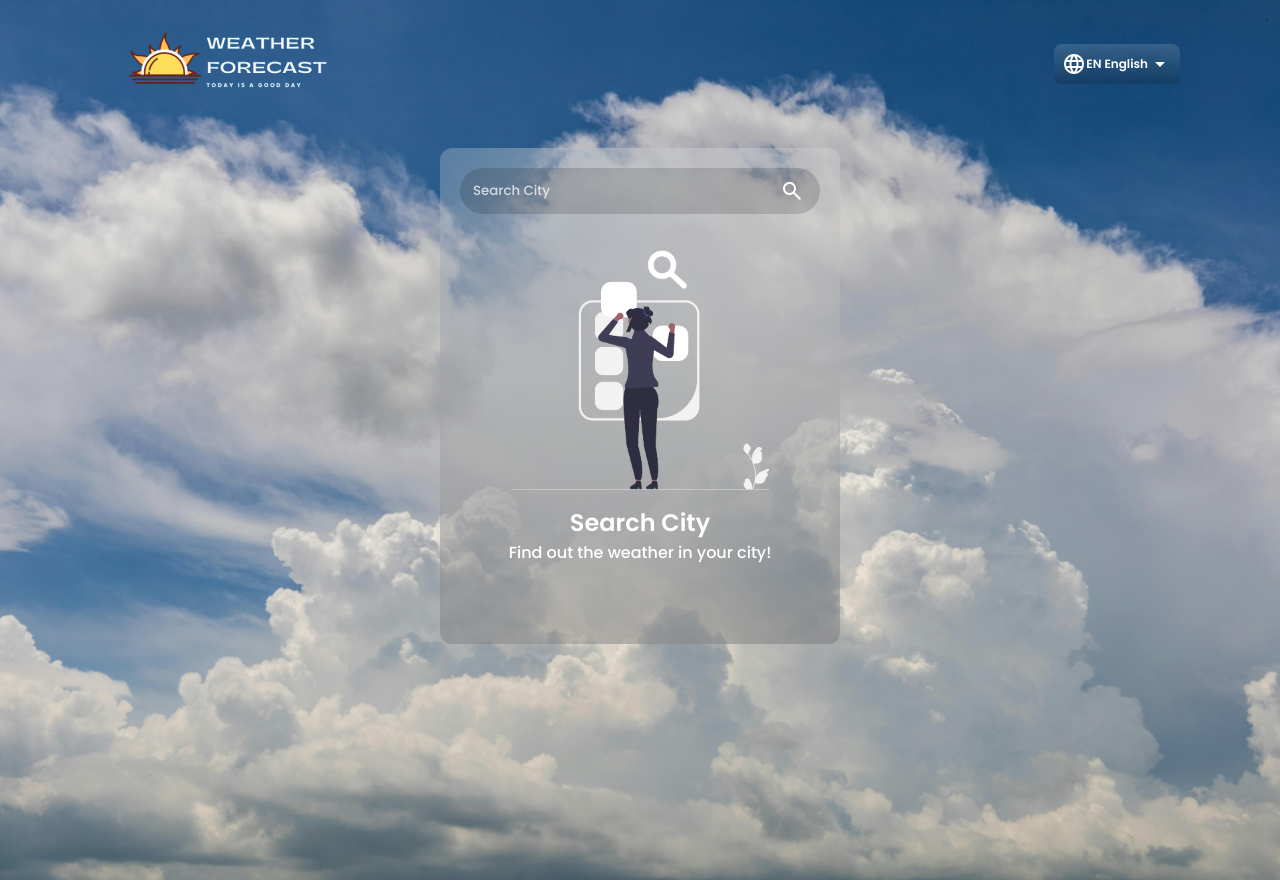
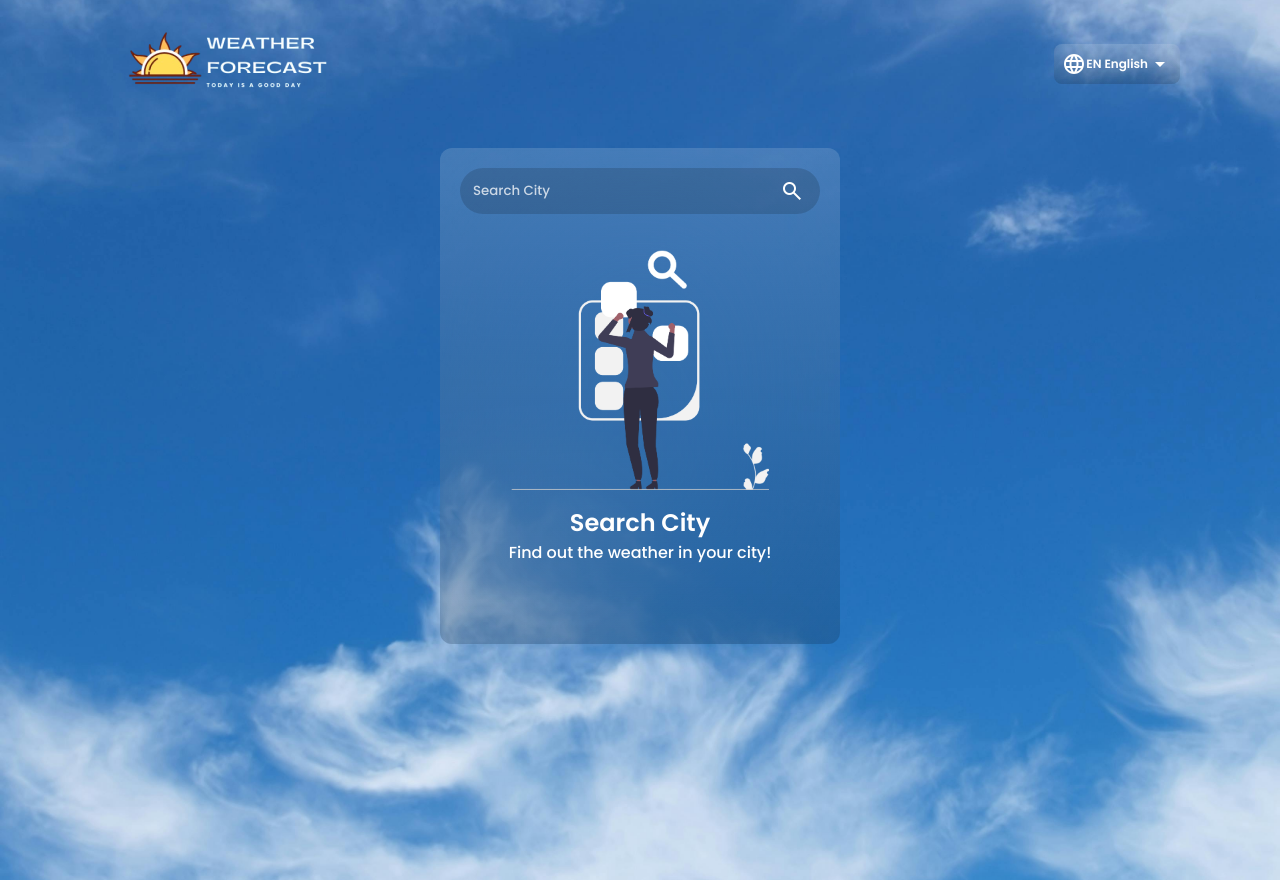
Before and after one commit to pegannan/weather_dashboard_project, a plain HTML site: page index.html in a window 1280 px wide. Drawn offline with nearby package versions, Linux system fonts and the light colour scheme; files whose address does not match are found by name.

Commit message:
Update weather.css

```diff
--- a/src/weather.css
+++ b/src/weather.css
@@ -12,7 +12,7 @@
 }
 
 body{
-    background: url(assets/clouds.png);
+    background: url(assets/pexels-ironic-695657.jpg);
     width: 100%;
     height: 110dvh;
     background-size: cover;
```
